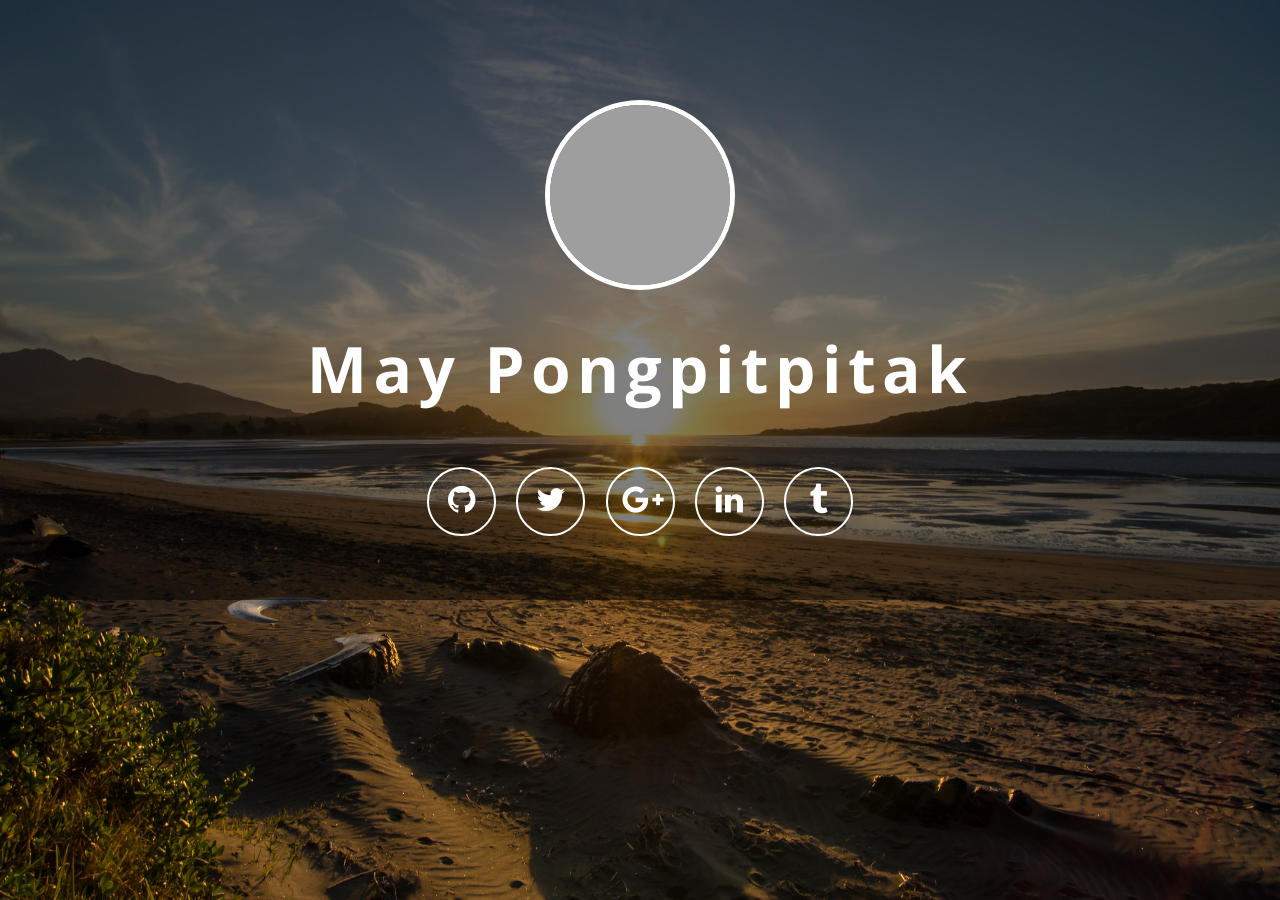
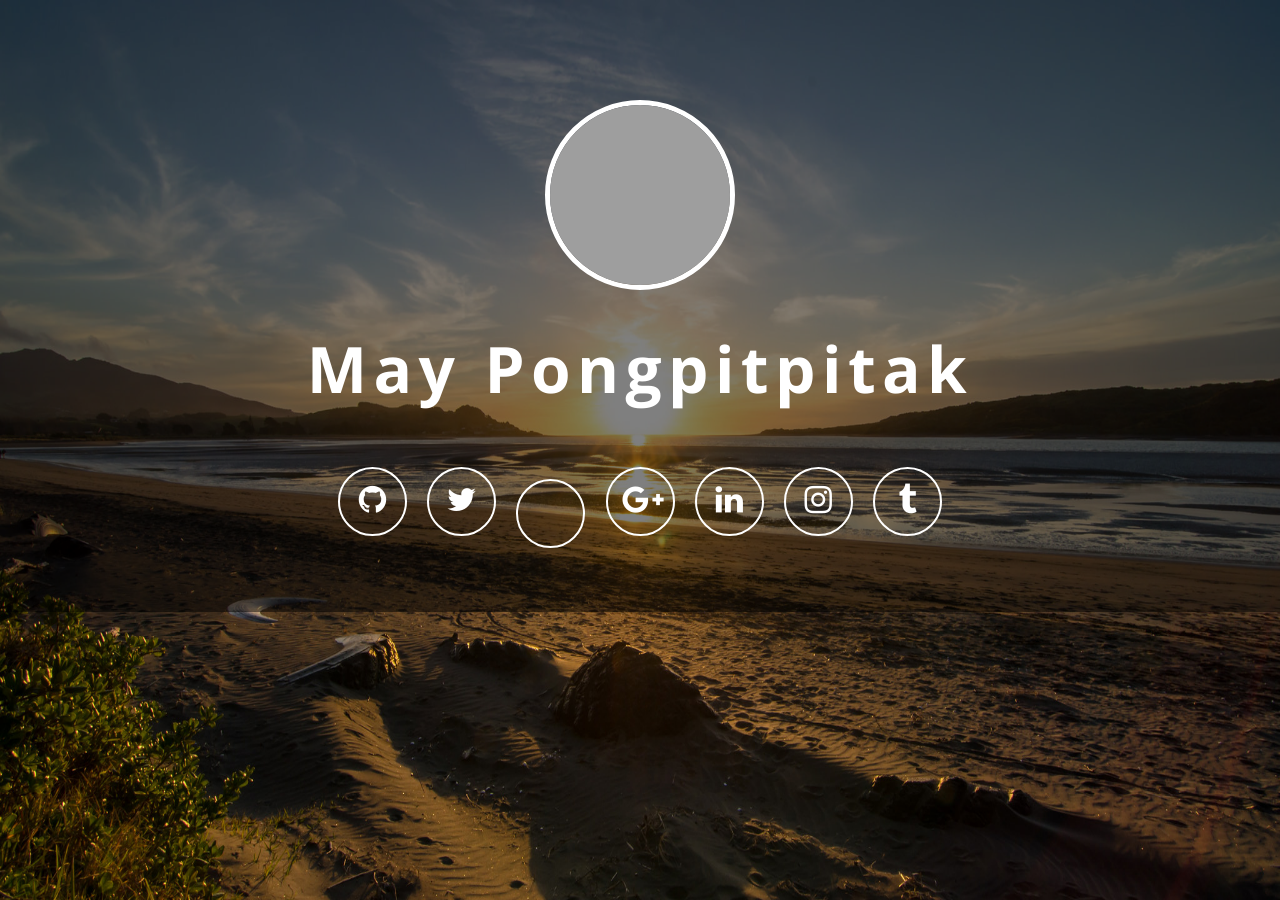
Before and after one commit to mayppong/mayppong.github.io, a Jekyll site: the page built from index.html, in a window 1280 px wide. Built offline with Jekyll 4.4.1, drawn with Linux system fonts in a browser that asks for light colours; nearby versions of some CDN libraries; grey boxes are pictures that could not be loaded.

Commit message:
Add Mastodon and Instagram account

```diff
--- a/_config.yml
+++ b/_config.yml
@@ -11,6 +11,9 @@
 google_plus_username: MayPongpitpitak
 linkedin_username: mayppong
 tumblr_username: mayppong
+instagram_username: mayppong
+mastodon_username: mayppong
+mastodon_domain: "mastodon.social"
 
 
 avatar: yes
--- a/index.html
+++ b/index.html
@@ -46,6 +46,10 @@
 
         {% if site.twitter_username %}
         <li><a class="fa fa-2x fa-twitter" href="https://twitter.com/{{ site.twitter_username }}"><span class="description">Twitter</span></a></li>
+        {% endif %}
+
+        {% if site.mastodon_username and site.mastodon_domain %}
+        <li><a class="fa fa-2x fa-mastodon" href="https://{{ site.mastodon_domain }}/@{{ site.mastodon_username }}"><span class="description">Mastodon</span></a></li>
         {% endif %}
 
         {% if site.google_plus_username %}
```
